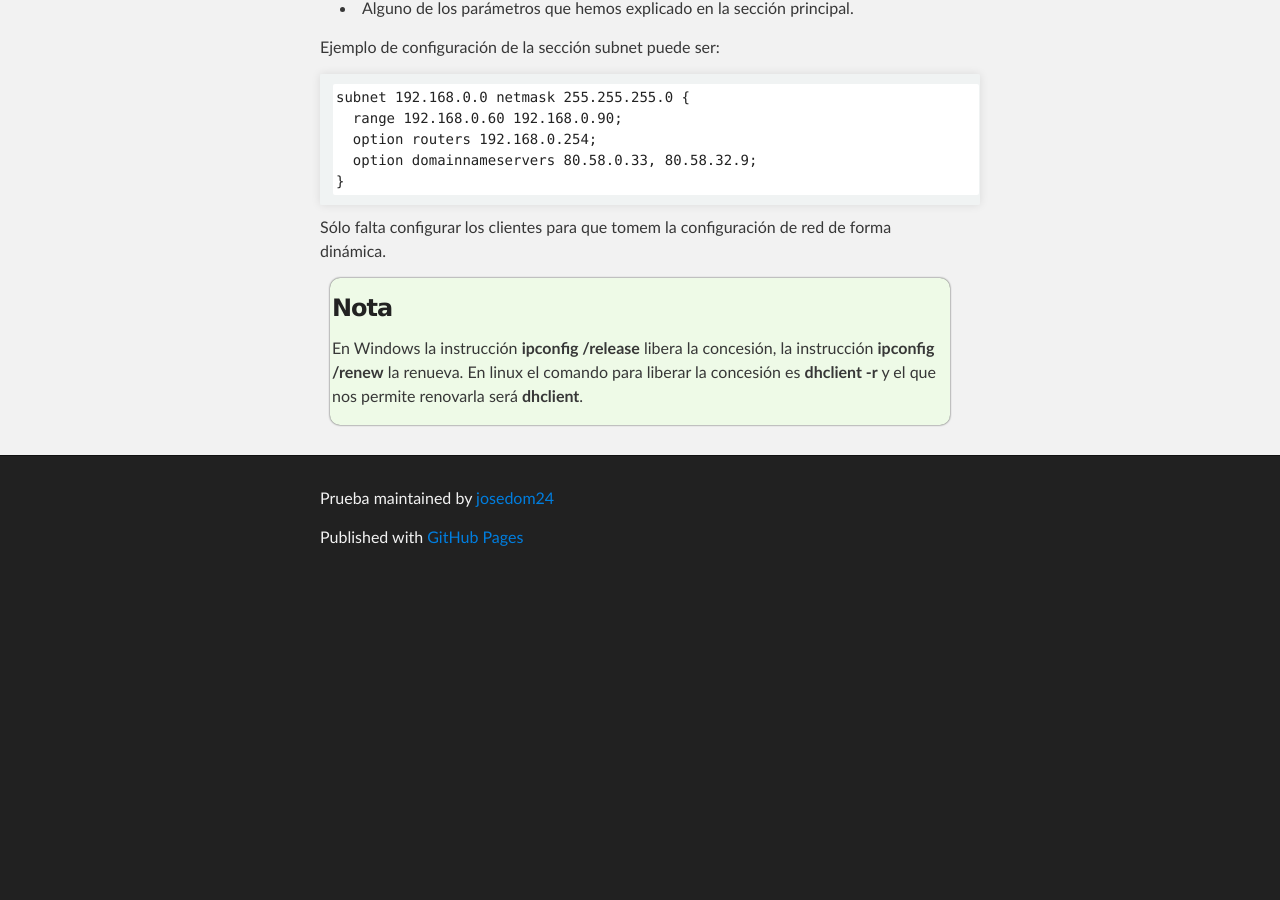
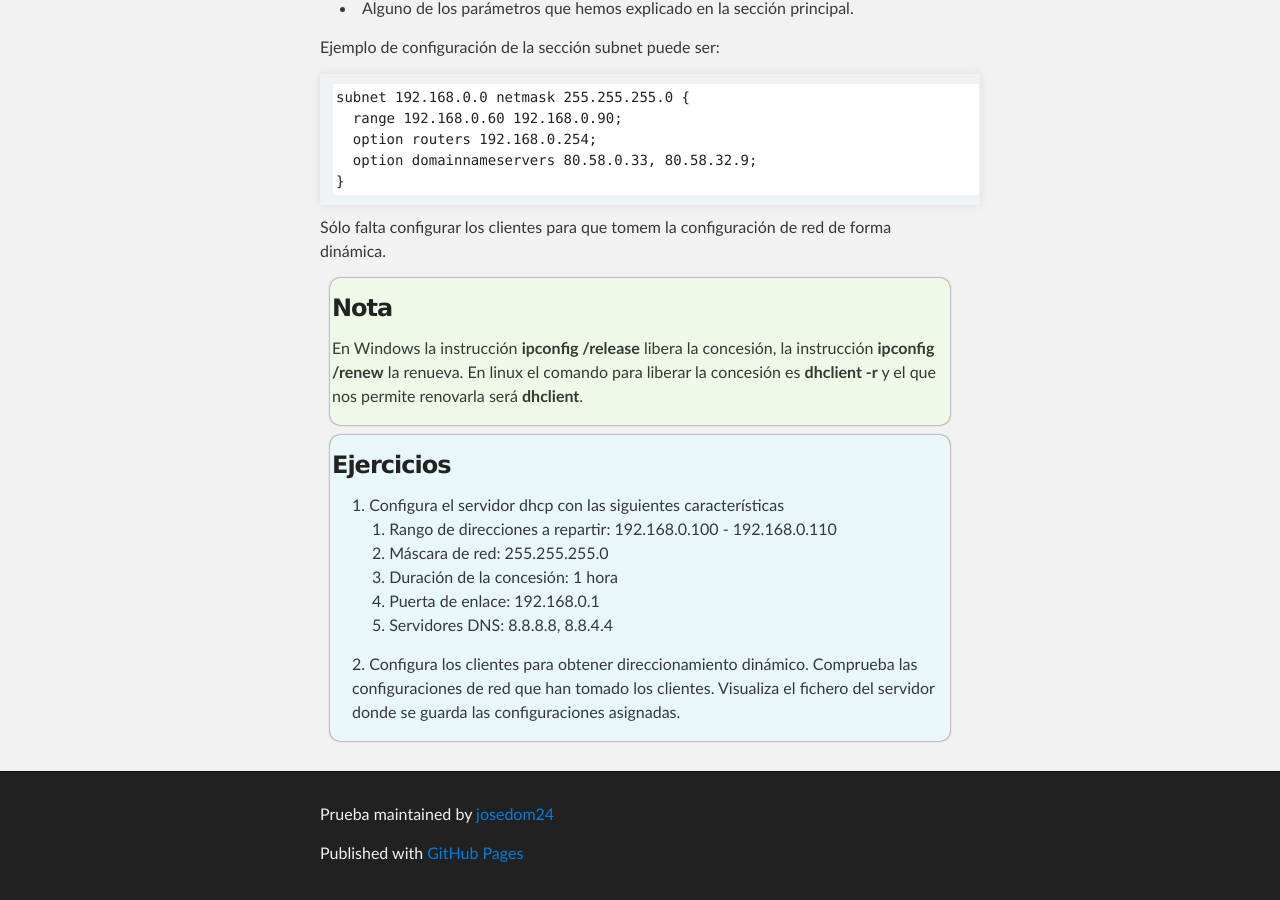
Before and after one commit to josedom24/josedom24.github.io, a Jekyll site: the page built from mod/serviciosgs/e_dhcp_1.md, in a window 1280 px wide and 900 px high, scrolled down 1567 px. Built offline with Jekyll 4.4.1, drawn with Linux system fonts in a browser that asks for light colours; before the commit the page ends 2151 px from its top, so only the background shows below that.

Commit message:
Update e_dhcp_1.md

```diff
--- a/mod/serviciosgs/e_dhcp_1.md
+++ b/mod/serviciosgs/e_dhcp_1.md
@@ -70,3 +70,14 @@ Sólo falta configurar los clientes para que tomem la configuración de red de f
 ### Nota
 En Windows la instrucción **ipconfig /release** libera la concesión, la instrucción **ipconfig /renew** la renueva. En linux el comando para liberar la concesión es **dhclient -r** y el que nos permite renovarla será **dhclient**.
 </div>
+
+<div class='ejercicios' markdown='1'>
+### Ejercicios
+1. Configura el servidor dhcp con las siguientes características
+  * Rango de direcciones a repartir: 192.168.0.100 - 192.168.0.110
+  * Máscara de red: 255.255.255.0
+  * Duración de la concesión: 1 hora
+  * Puerta de enlace: 192.168.0.1
+  * Servidores DNS: 8.8.8.8, 8.8.4.4
+2. Configura los clientes para obtener direccionamiento dinámico. Comprueba las configuraciones de red que han tomado los clientes. Visualiza el fichero del servidor donde se guarda las configuraciones asignadas.
+</div>
```
